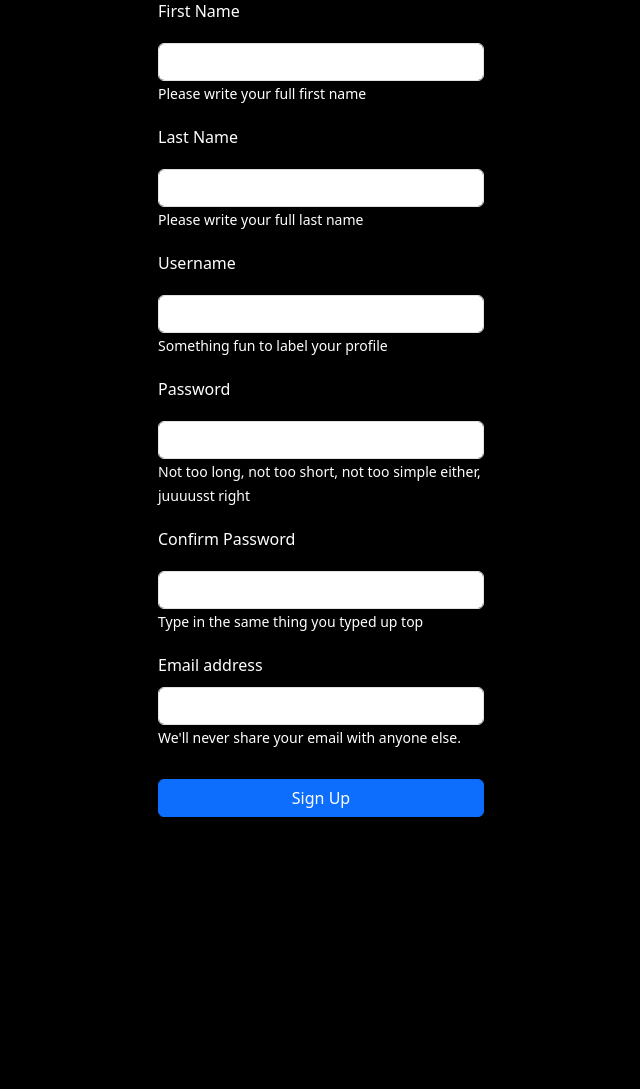
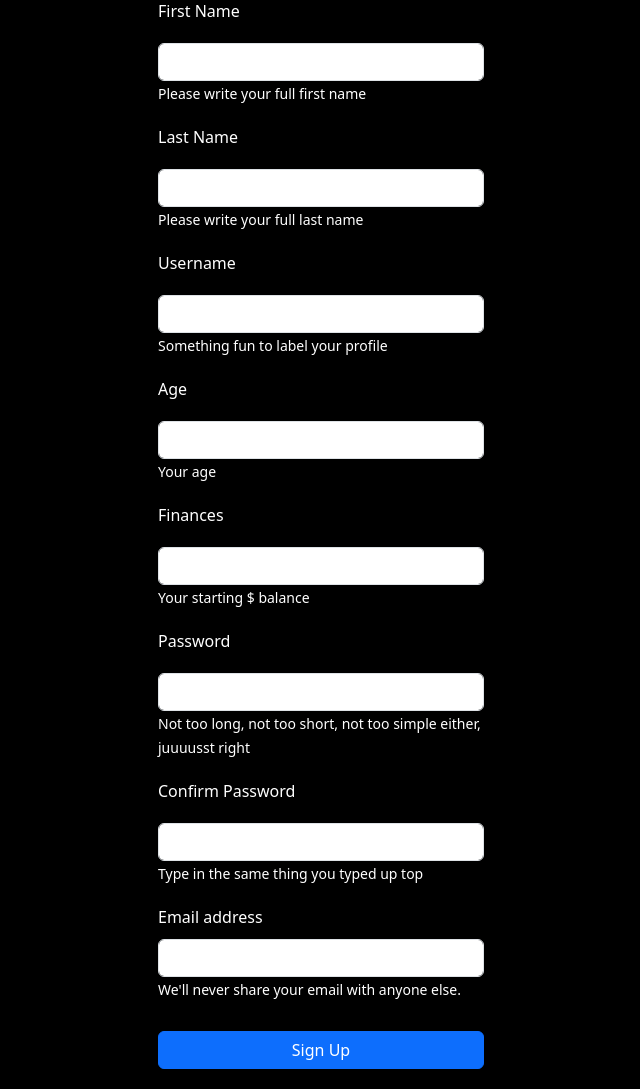
Before and after one commit to vkasabrukhau/stockBee, a Django app: page /signup in a window 1280 px wide. Shown: the part 200-1289 px from the top of the page, without its empty margins (344-984 px from the left). Before the commit the page ends 1017 px from the top, so only its background shows below. Run offline with Django 4.2, Linux system fonts and the light colour scheme.

Commit message:
Authentication now works entirely and I extended the user model by adding another model and correlating them so the age and starting finances of the user can be kept track of, next is profile image and profile page

```diff
--- a/stocks/admin.py
+++ b/stocks/admin.py
@@ -1,4 +1,5 @@
 from django.contrib import admin
-from .models import Stock
+from .models import Stock, ExtendedUser
 
 admin.site.register(Stock)
+admin.site.register(ExtendedUser)
--- a/stocks/models.py
+++ b/stocks/models.py
@@ -1,4 +1,5 @@
 from django.db import models
+from django.contrib.auth.models import User
 
 # Create your models here.
 class Stock(models.Model):
@@ -7,3 +8,8 @@ class Stock(models.Model):
 
     def __str__(self):
         return f"{self.companyName} ({self.stockCode})"
+
+class ExtendedUser(models.Model):
+    user = models.OneToOneField(User, on_delete=models.CASCADE)
+    age = models.IntegerField()
+    startingFinance = models.IntegerField()
--- a/stocks/templates/stocks/signup.html
+++ b/stocks/templates/stocks/signup.html
@@ -18,8 +18,18 @@
                 </div>
                 <div class="form-group" style="margin-bottom: 20px;">
                     <label for="username" style="margin-bottom: 20px;">Username</label>
-                    <input type="text" class="form-control" id="username" aria-describedby="email" name="username">
+                    <input type="text" class="form-control" id="username" aria-describedby="username" name="username">
                     <small id="usernameHelp" class="form-text text-muted" style="color: #fff!important;">Something fun to label your profile</small>
+                </div>
+                <div class="form-group" style="margin-bottom: 20px;">
+                    <label for="age" style="margin-bottom: 20px;">Age</label>
+                    <input type="text" class="form-control" id="age" aria-describedby="age" name="age">
+                    <small id="ageHelp" class="form-text text-muted" style="color: #fff!important;">Your age</small>
+                </div>
+                <div class="form-group" style="margin-bottom: 20px;">
+                    <label for="finances" style="margin-bottom: 20px;">Finances</label>
+                    <input type="text" class="form-control" id="finances" aria-describedby="finances" name="finances">
+                    <small id="financeHelp" class="form-text text-muted" style="color: #fff!important;">Your starting $ balance</small>
                 </div>
                 <div class="form-group" style="margin-bottom: 20px;">
                     <label for="password" style="margin-bottom: 20px;">Password</label>
--- a/stocks/views.py
+++ b/stocks/views.py
@@ -3,8 +3,9 @@ from django.http import HttpResponseRedirect
 from django.contrib.auth.models import User
 from django.contrib import messages
 from django.contrib.auth import authenticate, login
+from django.contrib.auth.decorators import login_required
 from django.urls import reverse
-from .models import Stock
+from .models import Stock, ExtendedUser
 from django import forms
 import yfinance as yf
 import datetime
@@ -49,6 +50,7 @@ def index(request):
         "last_prices": last_prices
     })
 
+@login_required
 def add(request):
     if request.method == 'POST':
         data = request.POST
@@ -82,6 +84,8 @@ def signup(request):
     if(request.method == 'POST'):
         firstName = request.POST['firstname']
         lastName = request.POST['lastname']
+        age = request.POST['age']
+        finances = request.POST['finances']
         username = request.POST['username']
         password = request.POST['password1']
         password2 = request.POST['password2']
@@ -95,15 +99,31 @@ def signup(request):
                 return redirect('signup')
             else:
                 user = User.objects.create_user(username = username, email = email, password = password)
+                extendedUser = ExtendedUser(user = user, age = age, startingFinance = finances)
+                extendedUser.save()
                 user.save()
                 user.first_name = firstName
                 user.last_name = lastName
+                user.date_joined = now
                 user.save()
                 user_login = authenticate(username = username, password = password)
-                login(request, user)
+                login(request, user_login)
                 return redirect('index')
         else:
             messages.info(request, 'Password Not Matching')
             return redirect('signup')
     else:
         return render(request, "stocks/signup.html")
+
+@login_required
+def profile(request):
+    current_user = request.user
+    return render(request, "stocks/profile.html", {
+        "id": current_user.id,
+        "firstname": current_user.first,
+        "username": current_user.name,
+        "email": current_user.email,
+        "age": current_user.ExtendedUser.age,
+        "datejoined": current_user.ExtendedUser.dateJoined,
+        "startingfinances": current_user.ExtendedUser.startingFinances,
+    })
```
Also changed, not shown: datadump.json (added, +1 -0 lines), stockBee/settings.py (+13 -2 lines), stocks/templates/stocks/profile.html (added, +31 -0 lines), stocks/migrations/0002_extendeduser.py (added), stocks/migrations/0003_remove_extendeduser_datejoined.py (added), stocks/static/profile.css (added).
